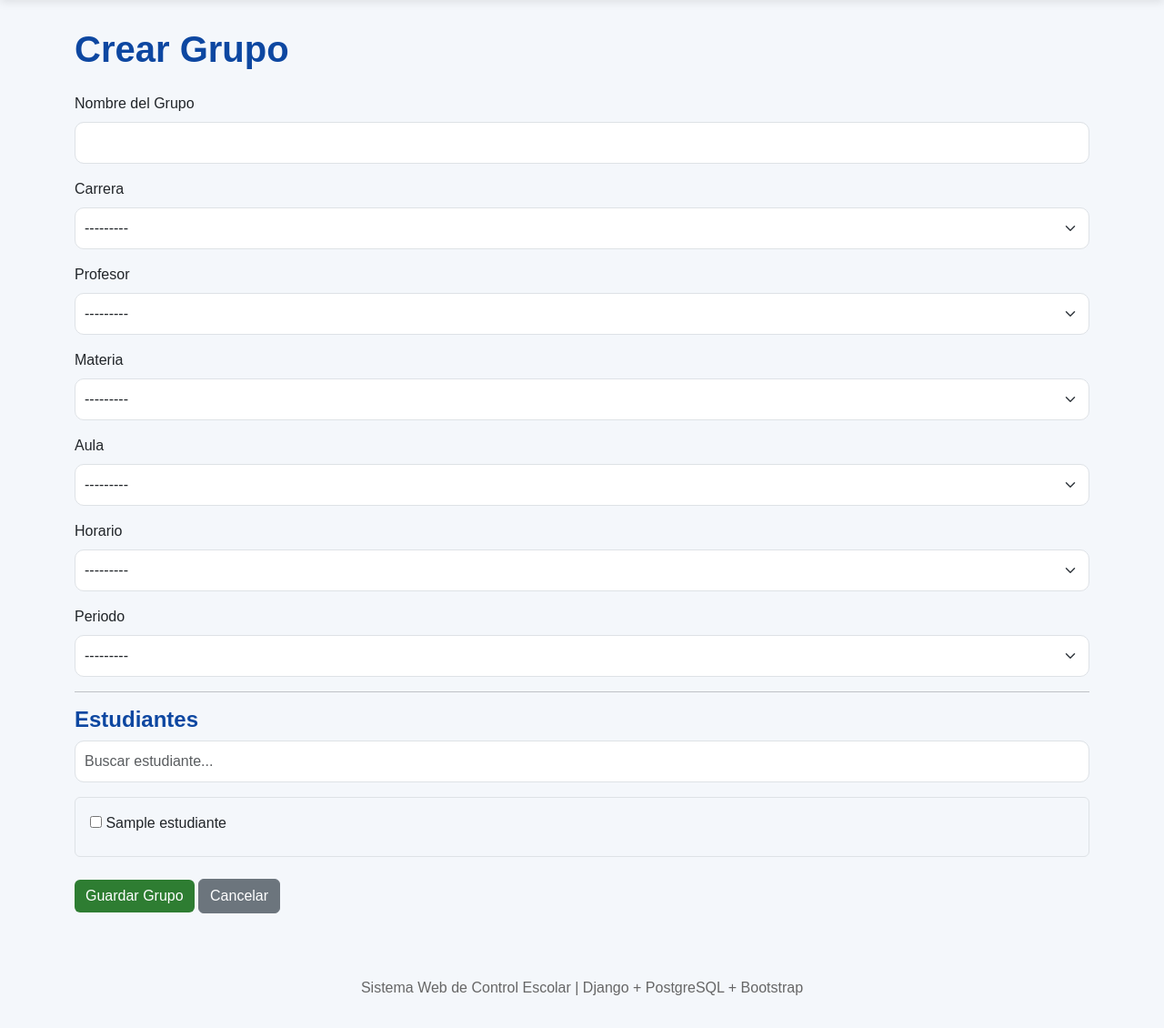
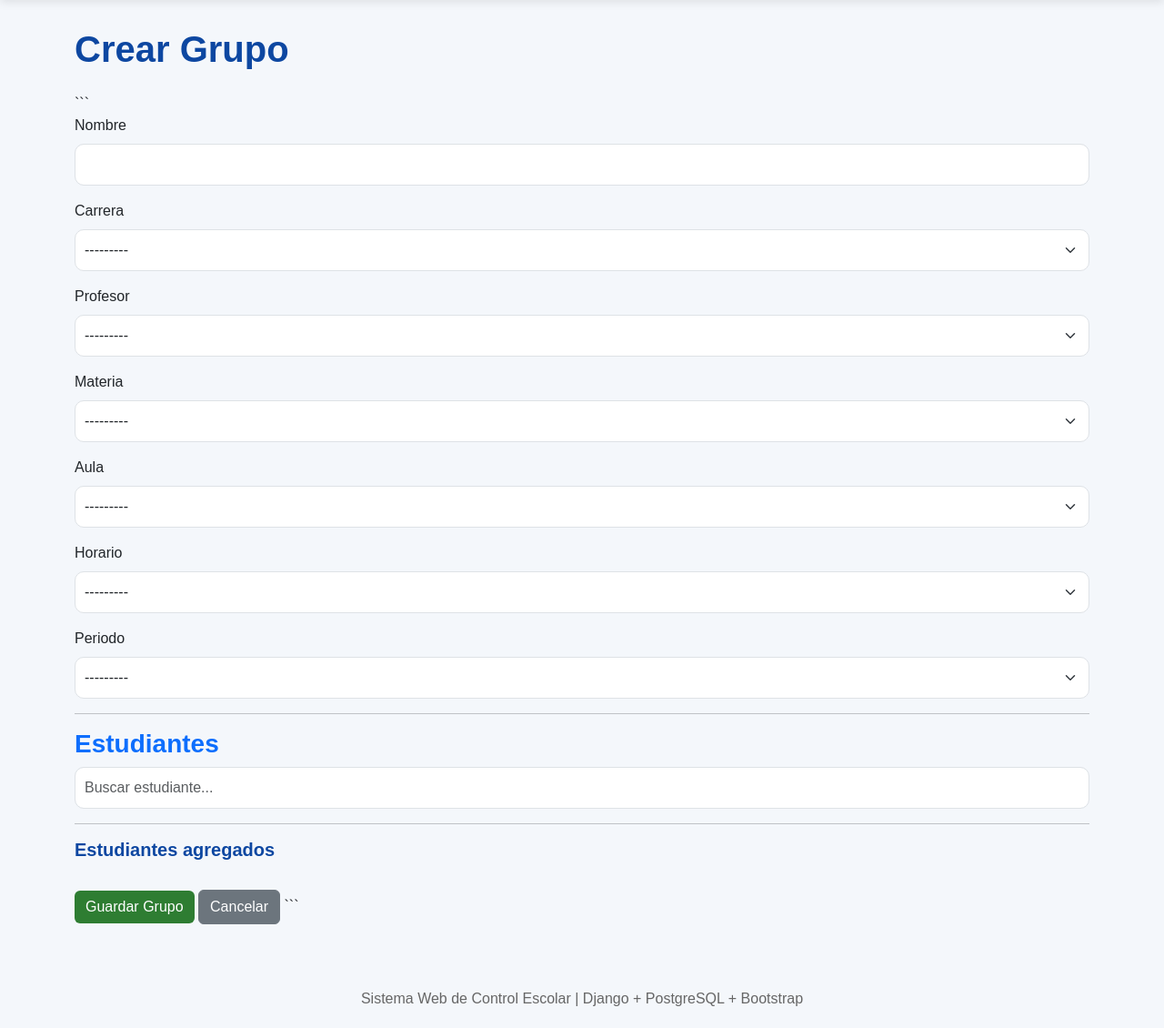
Before and after one commit to rafaelhola32-beep/control-escolar-django, a Django app: page /grupos/crear/ in a window 1280 px wide. Shown: the part 92-1222 px from the top of the page at 91% size. Before the commit the page ends 1186 px from the top, so only its background shows below. Run offline with Django 5.2, Linux system fonts and the light colour scheme; tables that the repository leaves empty hold one stand-in row (values such as "Sample post").

Commit message:
Mejora interfaz de selección de estudiantes en grupos

````diff
--- a/templates/grupos/crear.html
+++ b/templates/grupos/crear.html
@@ -6,10 +6,11 @@
 
 <form method="POST">
 
+```
 {% csrf_token %}
 
 <div class="mb-3">
-        <label class="form-label">Nombre del Grupo</label>
+    <label class="form-label">Nombre</label>
     {{ formulario.nombre }}
 </div>
 
@@ -45,48 +46,25 @@
 
 <hr>
 
-    <h4>Estudiantes</h4>
-
-    <div class="mb-3">
+<h3 class="text-primary">Estudiantes</h3>
 
 <input
     type="text"
     id="buscarEstudiante"
-            class="form-control"
+    class="form-control mb-3"
     placeholder="Buscar estudiante..."
 >
 
-    </div>
+<div id="resultados"></div>
 
-    <div
-        id="listaEstudiantes"
-        class="border rounded p-3"
-        style="max-height:250px; overflow-y:auto;"
-    >
+<hr>
 
-        {% for estudiante in formulario.estudiantes.field.queryset %}
+<h5>Estudiantes agregados</h5>
 
-            <div
-                class="estudiante-item mb-2"
-                data-nombre="{{ estudiante.nombre|lower }}"
-            >
+<div id="seleccionados"></div>
 
-                <label>
-
-                    <input
-                        type="checkbox"
-                        name="estudiantes"
-                        value="{{ estudiante.id }}"
-                    >
-
-                    {{ estudiante.nombre }}
-
-                </label>
-
-            </div>
-
-        {% endfor %}
-
+<div style="display:none;">
+    {{ formulario.estudiantes }}
 </div>
 
 <br>
@@ -99,20 +77,42 @@
    class="btn btn-secondary">
    Cancelar
 </a>
+```
 
 </form>
 
 <script>
+
+const selectOriginal =
+document.getElementById(
+    'id_estudiantes'
+);
 
 const buscador =
 document.getElementById(
     'buscarEstudiante'
 );
 
-const estudiantes =
-document.querySelectorAll(
-    '.estudiante-item'
+const resultados =
+document.getElementById(
+    'resultados'
 );
+
+const seleccionados =
+document.getElementById(
+    'seleccionados'
+);
+
+let estudiantes = [];
+
+for(let option of selectOriginal.options){
+
+    estudiantes.push({
+        id: option.value,
+        nombre: option.text
+    });
+
+}
 
 buscador.addEventListener(
     'keyup',
@@ -121,26 +121,112 @@ buscador.addEventListener(
         let texto =
         this.value.toLowerCase();
 
-        estudiantes.forEach(
-            function(item){
+        resultados.innerHTML='';
 
-                let nombre =
-                item.dataset.nombre;
+        if(texto.length < 2){
+            return;
+        }
+
+        estudiantes.forEach(est=>{
 
             if(
-                    nombre.includes(texto)
+                est.nombre
+                .toLowerCase()
+                .includes(texto)
             ){
-                    item.style.display='block';
+
+                resultados.innerHTML += `
+                <div class="card shadow-sm p-2 mb-2">
+
+                    <div class="d-flex justify-content-between align-items-center">
+
+                        <span>${est.nombre}</span>
+
+                        <button
+                            type="button"
+                            class="btn btn-success btn-sm"
+                            onclick="agregar('${est.id}')"
+                        >
+                            +
+                        </button>
+
+                    </div>
+
+                </div>
+                `;
+
             }
-                else{
-                    item.style.display='none';
-                }
+
+        });
 
     }
 );
 
+function agregar(id){
+
+    let option =
+    selectOriginal.querySelector(
+        `option[value="${id}"]`
+    );
+
+    option.selected = true;
+
+    renderSeleccionados();
+
+    buscador.value = '';
+
+    resultados.innerHTML = '';
+
 }
+
+function eliminar(id){
+
+    let option =
+    selectOriginal.querySelector(
+        `option[value="${id}"]`
     );
+
+    option.selected = false;
+
+    renderSeleccionados();
+
+}
+
+function renderSeleccionados(){
+
+    seleccionados.innerHTML='';
+
+    for(let option of selectOriginal.options){
+
+        if(option.selected){
+
+            seleccionados.innerHTML += `
+            <div class="card border-primary shadow-sm p-2 mb-2">
+
+                <div class="d-flex justify-content-between align-items-center">
+
+                    <span>${option.text}</span>
+
+                    <button
+                        type="button"
+                        class="btn btn-danger btn-sm"
+                        onclick="eliminar('${option.value}')"
+                    >
+                        X
+                    </button>
+
+                </div>
+
+            </div>
+            `;
+
+        }
+
+    }
+
+}
+
+renderSeleccionados();
 
 </script>
 
````
Lines whose indentation alone changed are shown as unchanged.
